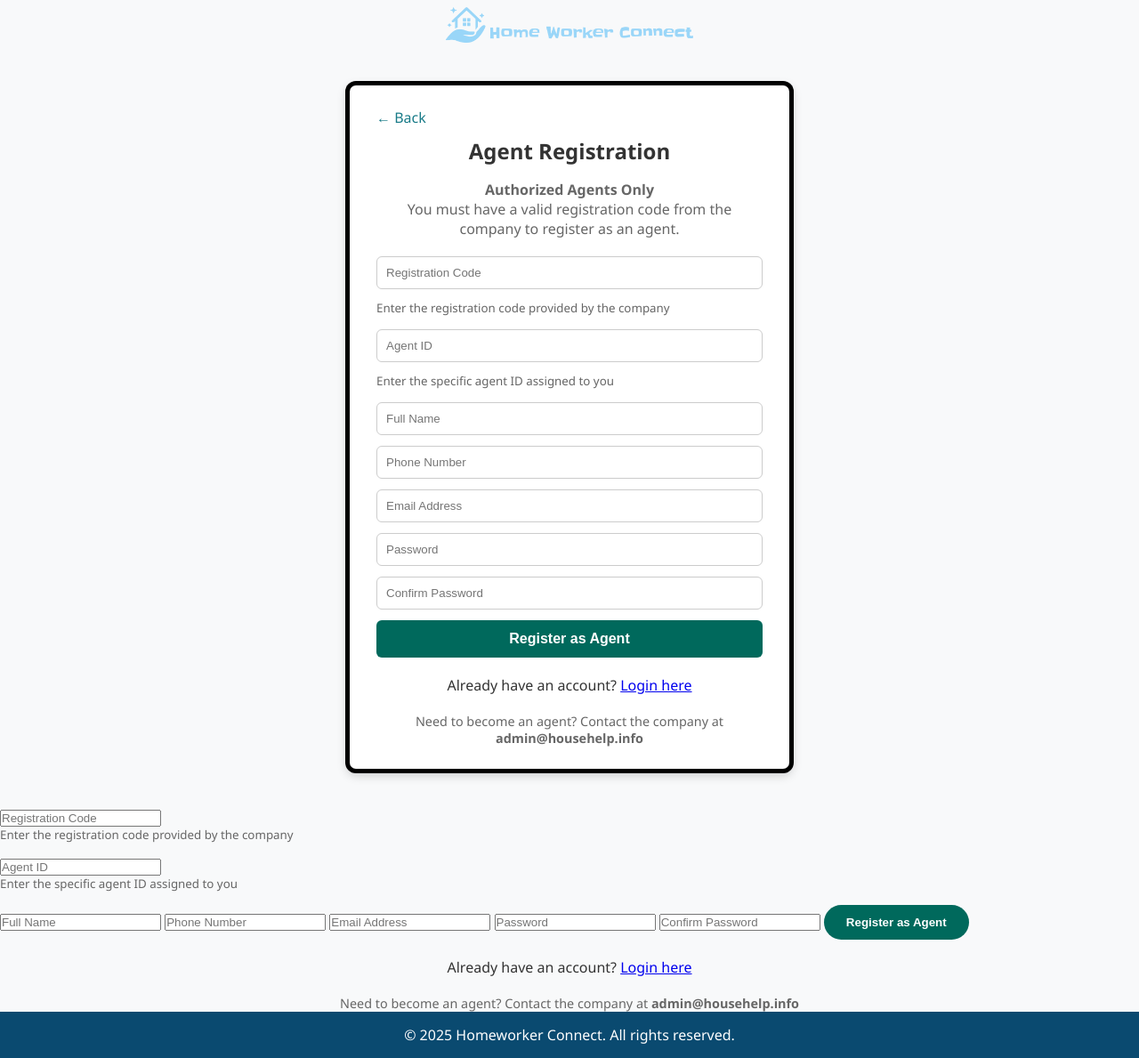
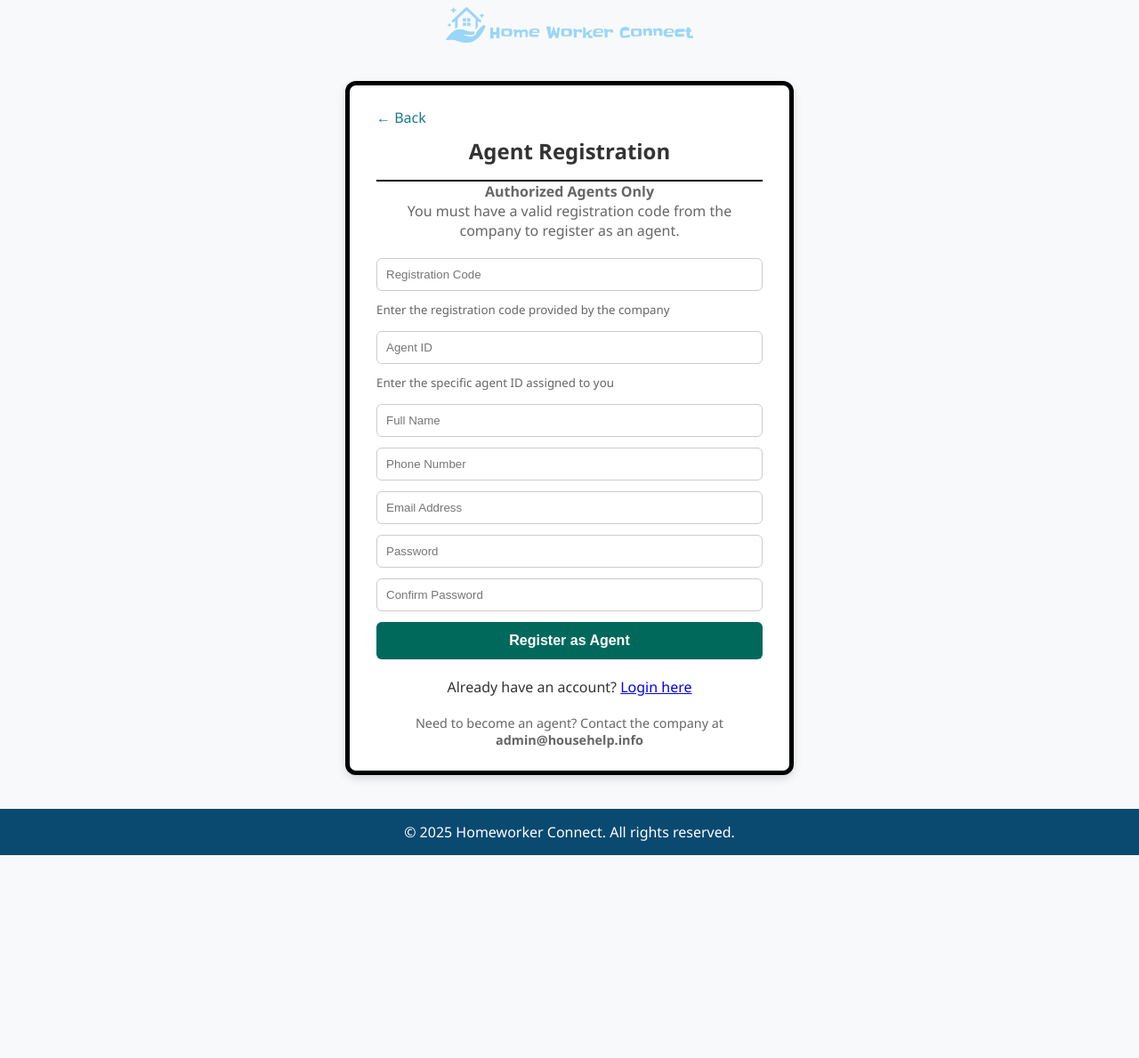
Before and after one commit to kenprohosting/Homeworker.info, a PHP site: page /houselp/agent_register.php in a window 1280 px wide. Shown: the whole page at 89% size. After the commit the page ends 961 px from the top, so only its background shows below. Run offline with PHP 8.4, Linux system fonts and the light colour scheme.

Commit message:
frontend changes3

```diff
--- a/agent_register.php
+++ b/agent_register.php
@@ -96,6 +96,7 @@ if ($_SERVER['REQUEST_METHOD'] == 'POST') {
     <div class="form-container">
         <a href="index.php" style="display:inline-block;margin-bottom:10px;color:#197b88;text-decoration:none;font-weight:500;">&larr; Back</a>
         <h2>Agent Registration</h2>
+        <hr style="border: 1px solid black;">
         <p style="text-align: center; color: #666; margin-bottom: 20px;">
             <strong>Authorized Agents Only</strong><br>
             You must have a valid registration code from the company to register as an agent.
@@ -126,36 +127,7 @@ if ($_SERVER['REQUEST_METHOD'] == 'POST') {
         </p>
     </div>
 
-    <!-- Duplicate .form-container removed -->
 
-        <form method="POST" action="">
-            <input type="text" name="registration_code" placeholder="Registration Code" value="<?= isset($_POST['registration_code']) ? htmlspecialchars($_POST['registration_code']) : '' ?>" required>
-            <small style="color: #666; display: block; margin-bottom: 15px;">Enter the registration code provided by the company</small>
-
-            <input type="number" name="agent_id" placeholder="Agent ID" value="<?= isset($_POST['agent_id']) ? htmlspecialchars($_POST['agent_id']) : '' ?>" required>
-            <small style="color: #666; display: block; margin-bottom: 15px;">Enter the specific agent ID assigned to you</small>
-
-            <input type="text" name="name" placeholder="Full Name" value="<?= isset($_POST['name']) ? htmlspecialchars($_POST['name']) : '' ?>" required>
-
-            <input type="tel" name="phone" placeholder="Phone Number" value="<?= isset($_POST['phone']) ? htmlspecialchars($_POST['phone']) : '' ?>" required>
-
-            <input type="email" name="email" placeholder="Email Address" value="<?= isset($_POST['email']) ? htmlspecialchars($_POST['email']) : '' ?>" required>
-
-            <input type="password" name="password" placeholder="Password" required>
-
-            <input type="password" name="confirm_password" placeholder="Confirm Password" required>
-
-            <button type="submit" class="btn">Register as Agent</button>
-        </form>
-
-        <p style="text-align: center; margin-top: 20px;">
-            Already have an account? <a href="agent_login.php">Login here</a>
-        </p>
-
-        <p style="text-align: center; margin-top: 20px; color: #666; font-size: 0.9rem;">
-            Need to become an agent? Contact the company at <strong>admin@househelp.info</strong>
-        </p>
-    </div>
 
     <footer>
         <p>&copy; <?= date("Y") ?> Homeworker Connect. All rights reserved.</p>
```
